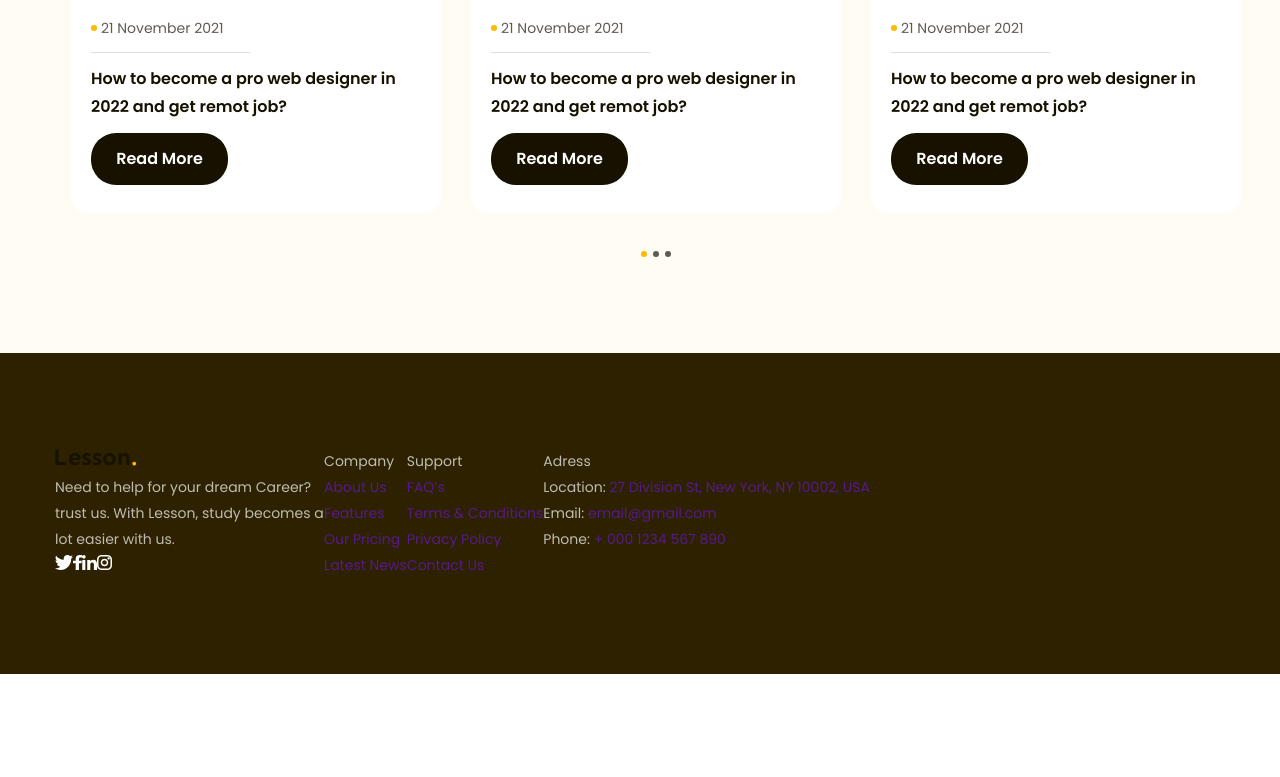
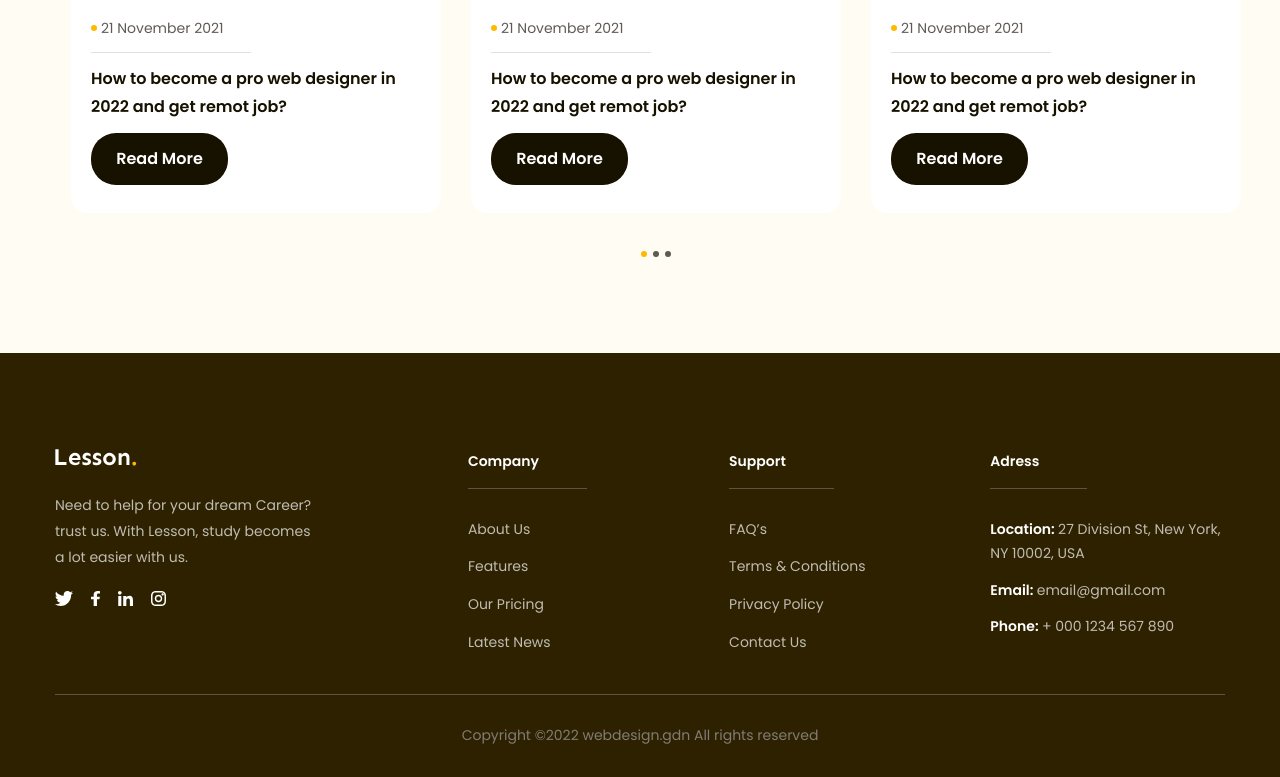
Before and after one commit to anhvo2017/project-training-02, a plain HTML site: page index.html in a window 1280 px wide. Shown: the part 4152-4929 px from the top of the page. Before the commit the page ends 4826 px from the top, so only its background shows below. Drawn offline with Linux system fonts and the light colour scheme.

Commit message:
completed project

```diff
--- a/assets/style.css
+++ b/assets/style.css
@@ -54,6 +54,9 @@ a{
     -webkit-line-clamp: var(--line-clamp, 3);
     -webkit-box-orient: vertical;
     overflow: hidden;
+}
+.line-clamp.line-2{
+    --line-clamp: 2;
 }
 .line-clamp.line-4{
     --line-clamp: 4;
@@ -569,12 +572,16 @@ a{
   #footer{
     background: #2E2100;
   }
+  #footer .content{
+    padding-top: 96px;
+  }
   #footer .box{
     display: flex;
-    padding: 96px 0;
+    padding-bottom: 38px;
+    border-bottom: 1px solid #59554B;
     font-family: var(--font-desc);
     color: #BFBCB2;
-    font-size: 14px;
+    font-size: 1.4rem;
     font-weight: 400;
     line-height: 1.85;
   }
@@ -582,6 +589,46 @@ a{
   #footer .logo-social{
     width: 23%;
   }
+  #footer .logo-social .item:not(#footer .logo-social .item:first-child){
+    margin-left: 18px;
+  }
+  #footer .logo-social .desc{
+    margin: 18px 0;
+  }
   #footer .row{
     display: flex;
+    justify-content: space-between;
+    width: 65%;
+    margin-left: 145px;
   }
+  #footer .row .list{
+    width: 31%;
+  }
+
+  #footer .row .title,
+  #footer .adress .item{
+    font-weight: 600;
+    color: #FFF;
+    line-height: 1.75;
+  }
+  #footer .row .title{
+    display: inline-block;
+    margin-bottom: 28px;
+    padding-bottom: 14px;
+    padding-right: 48px;
+    border-bottom: 1px solid #59554B;
+  }
+  #footer .row .item:not(#footer .row .item:last-child){
+    margin-bottom: 12px;
+  }
+  #footer .row a{
+    color: #BFBCB2;
+    font-weight: 400;
+  }
+  #footer .copyright{
+    text-align: center;
+    color: #807D74;
+    font-size: 1.4rem;
+    line-height: 1.85;
+    padding: 28px 0;
+  }
--- a/index.html
+++ b/index.html
@@ -655,7 +655,7 @@
                     <div class="box">
                         <div class="logo-social">
                             <img
-                                src="./assets/img/logo.svg"
+                                src="./assets/img/Lesson..svg"
                                 alt="Lesson"
                                 class="logo"
                             />
@@ -664,10 +664,10 @@
                                 Lesson, study becomes a lot easier with us.
                             </p>
                             <div class="social">
-                                <a href="" class="item"><img src="./assets/img/Twitter.svg" alt="" /></a
-                                ><a href="" class="item"><img src="./assets/img/Facebook.svg" alt="" /></a
-                                ><a href="" class="item"><img src="./assets/img/Linkedin.svg" alt="" /></a
-                                ><a href="" class="item"><img src="./assets/img/Instagram.svg" alt="" /></a>
+                                <a href="#!" class="item"><img src="./assets/img/Twitter.svg" alt="" /></a
+                                ><a href="#!" class="item"><img src="./assets/img/Facebook.svg" alt="" /></a
+                                ><a href="#!" class="item"><img src="./assets/img/Linkedin.svg" alt="" /></a
+                                ><a href="#!" class="item"><img src="./assets/img/Instagram.svg" alt="" /></a>
                             </div>
                         </div>
                         <div class="row">
@@ -693,6 +693,7 @@
                             </div>
                         </div>
                     </div>
+                    <p class="copyright poppins">Copyright ©2022 webdesign.gdn All rights reserved</p>
                 </div>
             </div>
         </main>
```
Also changed, not shown: assets/img/Lesson..svg (added).
